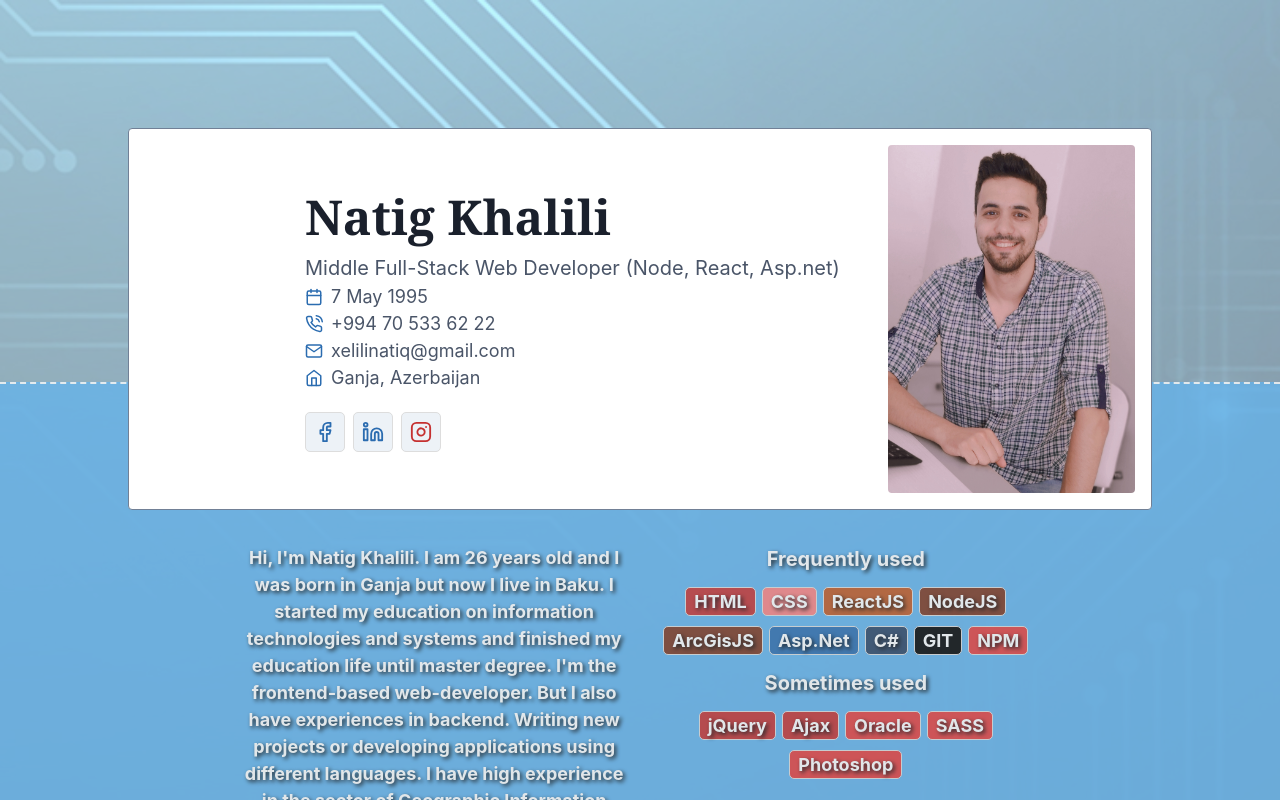
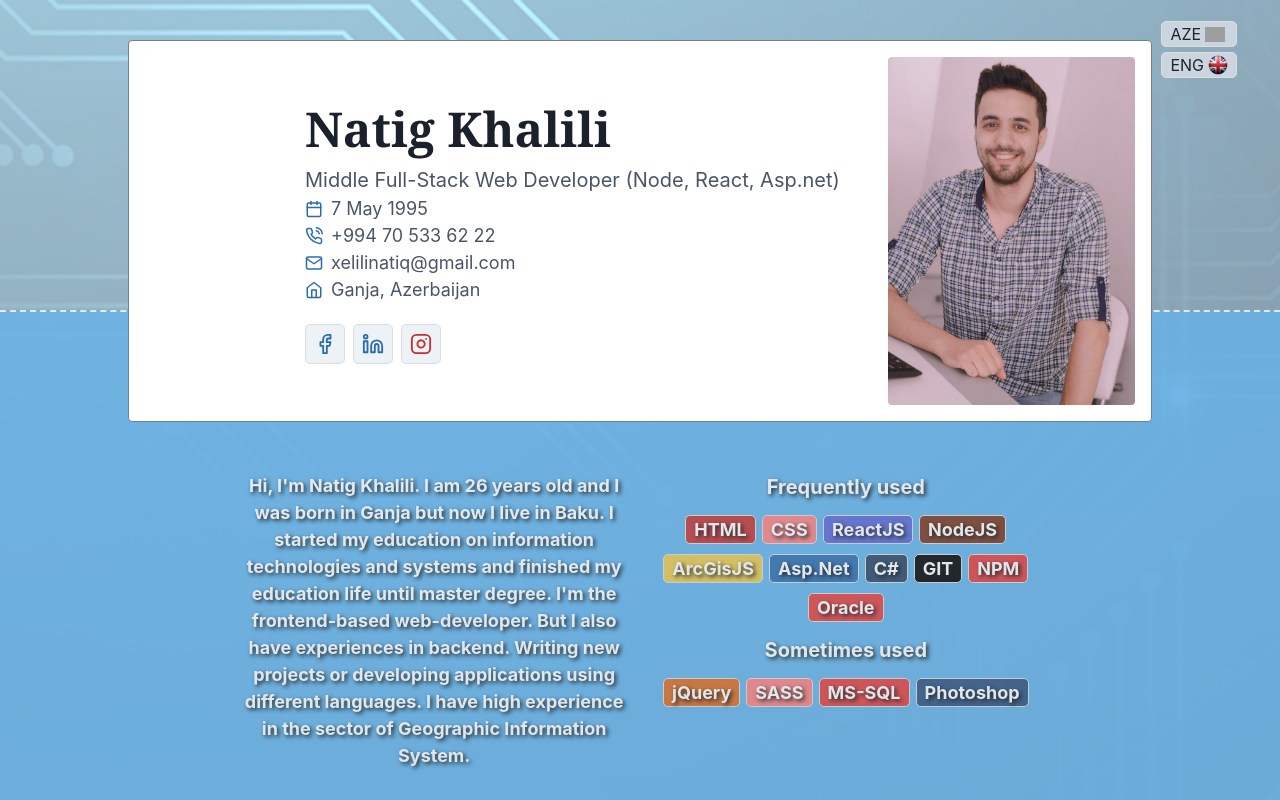
Before and after one commit to natiqxelili/ownportfolio, a React (Create React App) app in the folder freeapp/: page / in a window 1280 px wide. Built offline with nearby package versions, Linux system fonts and the light colour scheme; no server answers; grey boxes are pictures that could not be loaded.

Commit message:
commit -m "language buttons added"

```diff
--- a/freeapp/src/assets/css/media-responsive.css
+++ b/freeapp/src/assets/css/media-responsive.css
@@ -1,7 +1,7 @@
 /* Extra small devices (phones, 600px and down) */
 @media only screen and (max-width: 600px) {
     .tw-text-lg {
-        font-size: 0.375rem !important;
+        font-size: 0.5rem !important;
     }
 
     .tw-text-2xl {
@@ -16,8 +16,9 @@
         padding-left: 0.75rem !important;
     }
 
-    .tw-m-32 {
-        margin: 1rem !important;
+    .tw-mx-32 {
+        margin-left: 1rem !important;
+        margin-right: 1rem !important;
     }
 
     .timeline::after {
@@ -49,16 +50,25 @@
     .timeline-right {
         left: 0%;
     }
+
+    .tw--mt-64 {
+        margin-top: -8rem !important;
+    }
+
+
+    .tw-mb-20 {
+        margin-bottom: 1rem !important;
+    }
 }
 
 /* Small devices (portrait tablets and large phones, 600px and up) */
 @media only screen and (min-width: 600px) {
     .tw-text-lg {
-        font-size: 0.5rem !important;
+        font-size: 0.75rem !important;
     }
 
     .tw-text-2xl {
-        font-size: 0.75rem !important;
+        font-size: 1rem !important;
     }
 
     .tw-text-6xl {
@@ -69,8 +79,17 @@
         padding-left: 1rem !important;
     }
 
-    .tw-m-32 {
-        margin: 2rem !important;
+    .tw-mx-32 {
+        margin-left: 2rem !important;
+        margin-right: 2rem !important;
+    }
+
+    .tw--mt-64 {
+        margin-top: -10rem !important;
+    }
+
+    .tw-mb-20 {
+        margin-bottom: 2rem !important;
     }
 }
 
@@ -92,9 +111,20 @@
         padding-left: 2rem !important;
     }
 
-    .tw-m-32 {
-        margin: 4rem !important;
+    .tw-mx-32 {
+        margin-left: 4rem !important;
+        margin-right: 4rem !important;
     }
+
+    .tw--mt-64 {
+        margin-top: -12rem !important;
+    }
+
+    .tw-mb-20 {
+        margin-bottom: 3rem !important;
+    }
+
+
 }
 
 /* Large devices (laptops/desktops, 992px and up) */
@@ -115,9 +145,15 @@
         padding-left: 8rem !important;
     }
 
-    .tw-m-32 {
-        margin: 6rem !important;
+    .tw-mx-32 {
+        margin-left: 6rem !important;
+        margin-right: 6rem !important;
     }
+
+    .tw-mb-20 {
+        margin-bottom: 4rem !important;
+    }
+
 }
 
 /* Extra large devices (large laptops and desktops, 1200px and up) */
@@ -126,7 +162,12 @@
         padding-left: 10rem !important;
     }
 
-    .tw-m-32 {
-        margin: 8rem !important;
+    .tw-mx-32 {
+        margin-left: 8rem !important;
+        margin-right: 8rem !important;
+    }
+
+    .tw-mb-20 {
+        margin-bottom: 5rem !important;
     }
 }
--- a/freeapp/src/containers/Portfolio.js
+++ b/freeapp/src/containers/Portfolio.js
@@ -3,6 +3,9 @@ import { withRouter } from "react-router-dom";
 import { connect } from "react-redux";
 import * as commonActions from "../redux/actions/Common";
 import * as userActions from "../redux/actions/User";
+import * as Icon from "react-icons/fi";
+
+//Images
 import dashPhoto from "../assets/img/dashPhoto.jpg";
 import backPhoto from "../assets/img/bg-techno.png";
 import adnsu from "../assets/img/logos/adnsu-logo-new.png";
@@ -11,7 +14,8 @@ import school15 from "../assets/img/logos/school_15.jfif";
 import school44 from "../assets/img/logos/school_44.jfif";
 import itmim from "../assets/img/logos/itmim.png";
 import dsx from "../assets/img/logos/dsx.png";
-import * as Icon from "react-icons/fi"
+import flag_eng from "../assets/icons/british-flag.jpg";
+import flag_aze from "../assets/icons/azerbaijan-flag.ico";
 
 class Portfolio extends Component {
     constructor() {
@@ -58,9 +62,13 @@ class Portfolio extends Component {
                 className="tw-w-screen tw-h-auto tw-bg-cover tw-bg-no-repeat bg-img-overlay"
                 style={{ backgroundImage: `url(${backPhoto})` }}
             >
+                <div className="tw-justify-end tw-pt-4 tw-pb-2 tw-pr-10 tw-fixed tw-z-20 tw-right-0">
+                    <div className="brdr-b tw-px-2 tw-bg-gray-400">AZE<img src={flag_aze} className="tw-ml-1" width={20} alt="aze" /></div>
+                    <div className="brdr-b tw-px-2 tw-bg-gray-400">ENG<img src={flag_eng} className="tw-ml-1" width={20} alt="eng" /></div>
+                </div>
                 <div className="flx-row">
                     <div className="tw-w-full tw-flex tw-flex-col tw-overflow-y-auto tw-h-full">
-                        <div className="flx-row tw-bg-white tw-m-32 tw-rounded tw-border tw-border-gray-600 p-3 tw-z-10">
+                        <div className="flx-row tw-bg-white tw-mx-32 tw-mb-20 tw-mt-10 tw-rounded tw-border tw-border-gray-600 p-3 tw-z-10">
                             <div className="tw-flex-1 tw-text-left tw-align-middle tw-m-auto tw-pl-40">
                                 <div className="tw-text-6xl tw-font-serif tw-text-gray-900 tw-font-bold">Natig Khalili</div>
                                 <div className="tw-text-2xl tw-text-gray-700">Middle Full-Stack Web Developer (Node, React, Asp.net)</div>
@@ -87,23 +95,23 @@ class Portfolio extends Component {
                                     <div className="col-sm-6 tw-pb-10 tw-h-fit-content  tw-px-4">
                                         <label className="tw-text-2xl">Frequently used</label>
                                         <div className="row tw-justify-center">
-                                            <div className="animated fadeInUp brdr-b tw-px-2 tw-bg-red-700">HTML</div>
-                                            <div className="animated fadeInDown brdr-b tw-px-2 tw-bg-red-400">CSS</div>
-                                            <div className="animated fadeInLeft brdr-b tw-px-2 tw-bg-orange-700">ReactJS</div>
-                                            <div className="animated fadeInLeft brdr-b tw-px-2 tw-bg-orange-900">NodeJS</div>
-                                            <div className="animated fadeInLeft brdr-b tw-px-2 tw-bg-orange-900">ArcGisJS</div>
-                                            <div className="animated fadeInLeft brdr-b tw-px-2 tw-bg-blue-700">Asp.Net</div>
-                                            <div className="animated fadeInLeft brdr-b tw-px-2 tw-bg-blue-900">C#</div>
-                                            <div className="animated fadeInDown brdr-b tw-px-2 tw-bg-black">GIT</div>
+                                            <div className="animated fadeInLeftBig brdr-b tw-px-2 tw-bg-red-700">HTML</div>
+                                            <div className="animated fadeInLeft brdr-b tw-px-2 tw-bg-red-400">CSS</div>
+                                            <div className="animated flipInX brdr-b tw-px-2 tw-bg-indigo-600">ReactJS</div>
+                                            <div className="animated flipInY brdr-b tw-px-2 tw-bg-orange-900">NodeJS</div>
+                                            <div className="animated fadeInUp brdr-b tw-px-2 tw-bg-yellow-500">ArcGisJS</div>
+                                            <div className="animated fadeInDownBig brdr-b tw-px-2 tw-bg-blue-700">Asp.Net</div>
+                                            <div className="animated fadeInRight brdr-b tw-px-2 tw-bg-blue-900">C#</div>
+                                            <div className="animated fadeInRightBig brdr-b tw-px-2 tw-bg-black">GIT</div>
                                             <div className="animated fadeInDown brdr-b tw-px-2 tw-bg-red-600">NPM</div>
+                                            <div className="animated fadeInUpBig brdr-b tw-px-2 tw-bg-red-600">Oracle</div>
                                         </div>
                                         <label className="tw-text-2xl tw-pt-2">Sometimes used</label>
                                         <div className="row tw-justify-center">
-                                            <div className="animated fadeInUp brdr-b tw-px-2 tw-bg-red-700">jQuery</div>
-                                            <div className="animated fadeInUp brdr-b tw-px-2 tw-bg-red-700">Ajax</div>
-                                            <div className="animated fadeInDown brdr-b tw-px-2 tw-bg-red-600">Oracle</div>
-                                            <div className="animated fadeInDown brdr-b tw-px-2 tw-bg-red-600">SASS</div>
-                                            <div className="animated fadeInDown brdr-b tw-px-2 tw-bg-red-600">Photoshop</div>
+                                            <div className="animated fadeInLeft brdr-b tw-px-2 tw-bg-orange-600">jQuery</div>
+                                            <div className="animated fadeInUp brdr-b tw-px-2 tw-bg-red-400">SASS</div>
+                                            <div className="animated fadeInDown brdr-b tw-px-2 tw-bg-red-600">MS-SQL</div>
+                                            <div className="animated fadeInRight brdr-b tw-px-2 tw-bg-blue-800">Photoshop</div>
                                         </div>
                                     </div>
                                 </div>
@@ -113,8 +121,8 @@ class Portfolio extends Component {
                             backgroundImage: '-webkit-linear-gradient(0deg,#766dff 0%,#88f3ff 100%)'
                         }}>
                             <div className="flx-row tw-justify-center tw-py-20">
-                                <button type="button" className={`btn btn-lg ${timeline === 'education' ? 'btn-light' : 'tw-bg-blue-300 tw-text-white'} tw-text-lg mx-1 tw-px-20 tw-py-4`} onClick={() => { this.setState({ timeline: 'education' }) }}>Təhsil</button>
-                                <button type="button" className={`btn btn-lg ${timeline === 'work' ? 'btn-light' : 'tw-bg-blue-300 tw-text-white'} tw-text-lg mx-1 tw-px-20 tw-py-4`} onClick={() => { this.setState({ timeline: 'work' }) }}>İş təcrübəsi</button>
+                                <button type="button" className={`btn btn-lg ${timeline === 'education' ? 'btn-light' : 'tw-bg-blue-300 tw-text-white'} tw-text-lg mx-1 tw-px-20 tw-py-4`} onClick={() => { this.setState({ timeline: 'education' }) }}>Education</button>
+                                <button type="button" className={`btn btn-lg ${timeline === 'work' ? 'btn-light' : 'tw-bg-blue-300 tw-text-white'} tw-text-lg mx-1 tw-px-20 tw-py-4`} onClick={() => { this.setState({ timeline: 'work' }) }}>Work experience</button>
                             </div>
                             {timeline === "education" &&
                                 <div className="timeline tw-mb-20">
@@ -123,7 +131,7 @@ class Portfolio extends Component {
                                             <div className="tw-flex">
                                                 <div className="tw-flex-1">
                                                     <h5>2001-2006</h5>
-                                                    <p>Gəncə şəhəri, 15 nömrəli tam orta məktəb</p>
+                                                    <p>Azerbaijan, Ganja, Secondary school number 15</p>
                                                 </div>
                                                 <img src={school15} alt="" className="tw-w-1/5 tw-rounded tw-ml-2" />
                                             </div>
@@ -134,7 +142,7 @@ class Portfolio extends Component {
                                             <div className="tw-flex">
                                                 <div className="tw-flex-1">
                                                     <h5>2006-2009</h5>
-                                                    <p>Gəncə şəhəri, 44 saylı Bağça məktəb lisey kompleksi</p>
+                                                    <p>Azerbaijan, Ganja, Secondary school number 44</p>
                                                 </div>
                                                 <img src={school44} alt="" className="tw-w-1/5 tw-rounded tw-ml-2" />
                                             </div>
@@ -145,7 +153,7 @@ class Portfolio extends Component {
                                             <div className="tw-flex">
                                                 <div className="tw-flex-1">
                                                     <h5>2009-2012</h5>
-                                                    <p>Gəncə şəhəri, 15 nömrəli tam orta məktəb</p>
+                                                    <p>Azerbaijan, Ganja, Secondary school number 15</p>
                                                 </div>
                                                 <img src={school15} alt="" className="tw-w-1/5 tw-rounded tw-ml-2" />
                                             </div>
@@ -156,7 +164,7 @@ class Portfolio extends Component {
                                             <div className="tw-flex">
                                                 <div className="tw-flex-1">
                                                     <h5>2012-2016</h5>
-                                                    <p>Azərbaycan Dövlət İqtisad Universiteti</p>
+                                                    <p>Azerbaijan State Economic University</p>
                                                 </div>
                                                 <img src={unec} alt="" className="tw-w-1/5 tw-rounded tw-ml-2" />
                                             </div>
@@ -167,7 +175,7 @@ class Portfolio extends Component {
                                             <div className="tw-flex">
                                                 <div className="tw-flex-1">
                                                     <h5>2016-2018</h5>
-                                                    <p>Azərbaycan Dövlət Neft və Sənaye Universiteti</p>
+                                                    <p>Azerbaijan State Oil and Industry University</p>
                                                 </div>
                                                 <img src={adnsu} alt="" className="tw-w-1/5 tw-rounded tw-ml-2" />
                                             </div>
@@ -182,7 +190,7 @@ class Portfolio extends Component {
                                             <div className="tw-flex">
                                                 <div className="tw-flex-1">
                                                     <h5>2017-2019</h5>
-                                                    <p>İnformasiya texnologiyaları və məlumat idarəetmə mərkəzi</p>
+                                                    <p>Information technologies and Data Management Center</p>
                                                 </div>
                                                 <img src={itmim} alt="" className="tw-w-1/5 tw-rounded tw-ml-2" />
                                             </div>
@@ -193,7 +201,7 @@ class Portfolio extends Component {
                                             <div className="tw-flex">
                                                 <div className="tw-flex-1">
                                                     <h5>2019-2020</h5>
-                                                    <p>Hərbi xidmət</p>
+                                                    <p>Military Service</p>
                                                 </div>
                                                 <img src={dsx} alt="" className="tw-w-1/5 tw-rounded tw-ml-2" />
                                             </div>
@@ -204,7 +212,7 @@ class Portfolio extends Component {
                                             <div className="tw-flex">
                                                 <div className="tw-flex-1">
                                                     <h5>2020-NOW</h5>
-                                                    <p>İnformasiya texnologiyaları və məlumat idarəetmə mərkəzi</p>
+                                                    <p>Information technologies and Data Management Center</p>
                                                 </div>
                                                 <img src={itmim} alt="" className="tw-w-1/5 tw-rounded tw-ml-2" />
                                             </div>
```
Also changed, not shown: freeapp/src/assets/icons/british-flag.jpg (added), 1 other file (tests, documents, lock files or other folders).
